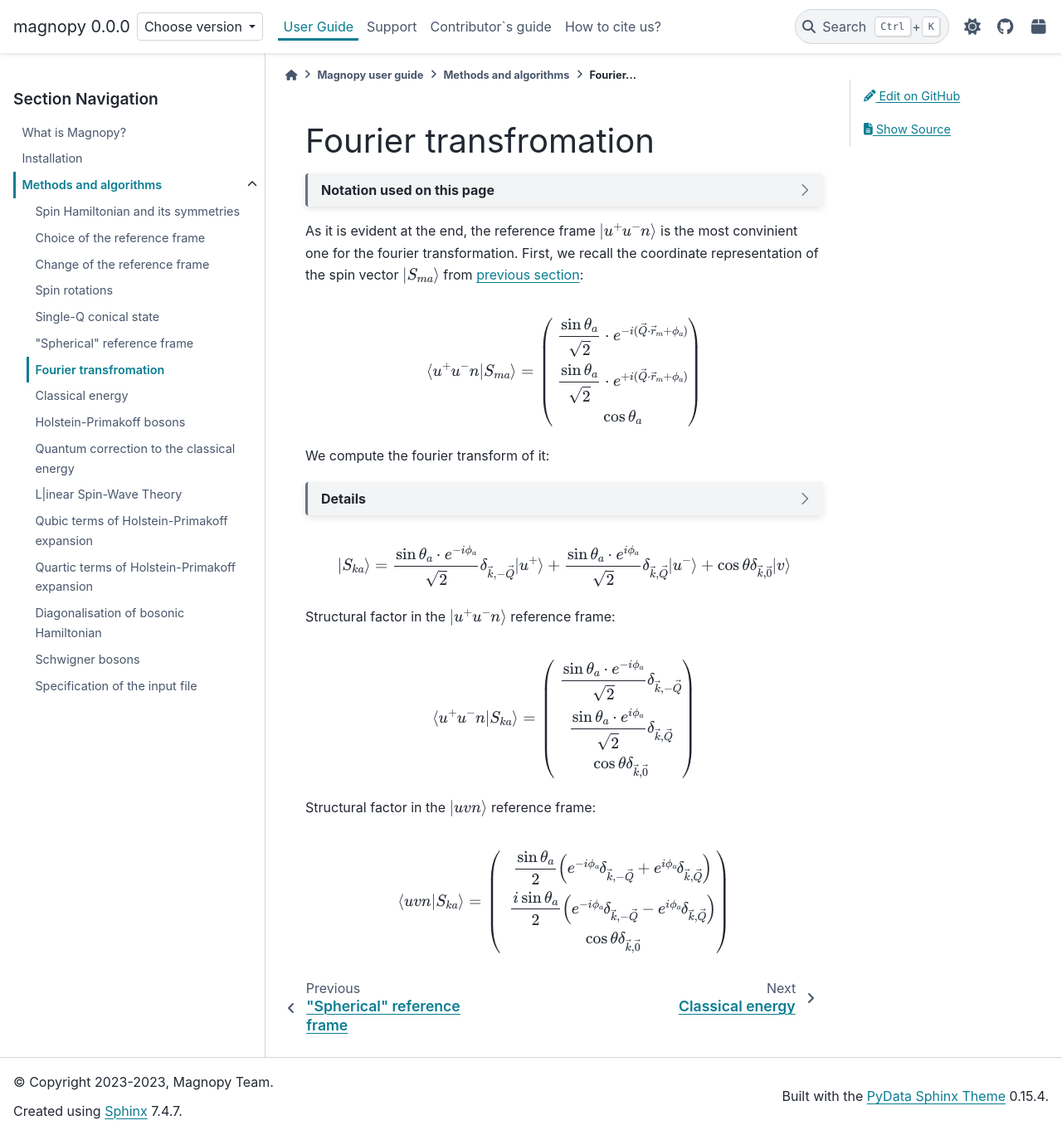
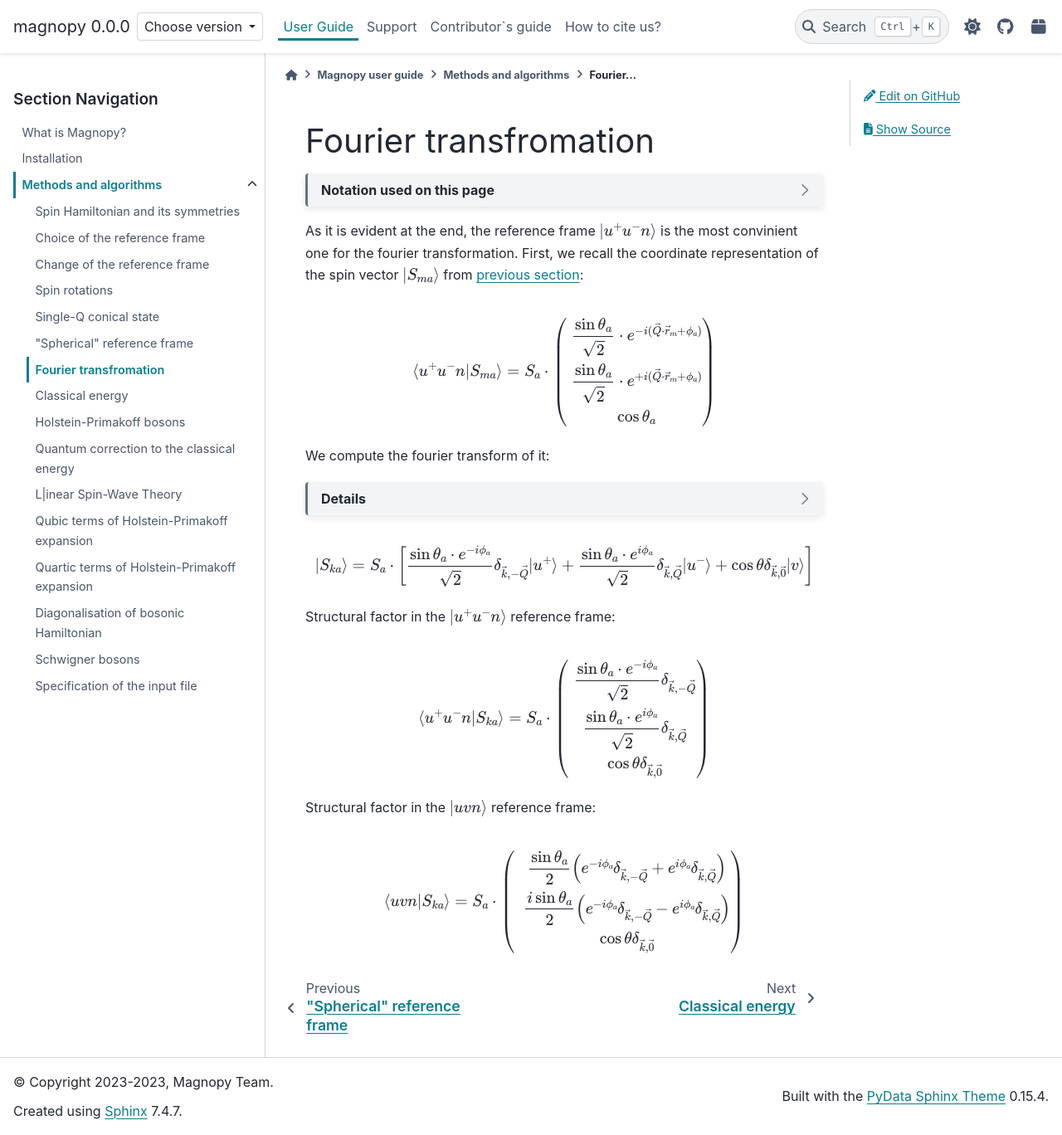
Before and after one commit to marcomarino123/magnopy, a Sphinx documentation site: the page built from docs/source/user-guide/methods/spin-fourier.rst, in a window 1280 px wide and 1368 px high. Shown: the whole window at 83% size. Built offline with Sphinx 7.4.7 and the PyData theme 0.15.4, drawn with Linux system fonts in a browser that asks for light colours; a script that is not in the unit is left out.

Commit message:
Add missed spin length

```diff
--- a/docs/source/user-guide/methods/spin-fourier.rst
+++ b/docs/source/user-guide/methods/spin-fourier.rst
@@ -17,7 +19,7 @@ from :ref:`previous section <user-guide_methods_spherical-rf>`:
 
 .. math::
   \langle u^+u^-n\vert S_{ma}\rangle
-  =
+  =S_a\cdot
   \begin{pmatrix}
     \dfrac{\sin\theta_a}{\sqrt{2}}\cdot e^{- i (\vec{Q}\cdot\vec{r}_m + \phi_a)} \\
     \dfrac{\sin\theta_a}{\sqrt{2}}\cdot e^{+ i (\vec{Q}\cdot\vec{r}_m + \phi_a)} \\
@@ -32,29 +34,30 @@ We compute the fourier transform of it:
     \begin{multline}
       \vert S_{ka} \rangle
       = \dfrac{1}{M}\sum_{m} e^{-i\vec{k}\vec{r_m}} \vert S_{ma} \rangle
-      = \dfrac{\sin\theta_a\cdot e^{-i\phi_a}}{\sqrt{2}} \vert u^+\rangle
+      = S_a\cdot\left[\dfrac{\sin\theta_a\cdot e^{-i\phi_a}}{\sqrt{2}} \vert u^+\rangle
       \left(\dfrac{1}{M}\sum_{m}e^{-i\vec{r}_m(\vec{k}+\vec{Q})}\right)\\
       + \dfrac{\sin\theta_a\cdot e^{i\phi_a}}{\sqrt{2}} \vert u^-\rangle
       \left(\dfrac{1}{M}\sum_{m}e^{-i\vec{r}_m(\vec{k}-\vec{Q})}\right)
       + \cos\theta \left(\dfrac{1}{M}\sum_{m}e^{-i\vec{k}\vec{r}_m}\right) \vert v \rangle
+      \right]
     \end{multline}
 
   where :math:`m = 1, ..., M`
 
 .. math::
   \vert S_{ka} \rangle
-  = \dfrac{\sin\theta_a\cdot e^{-i\phi_a}}{\sqrt{2}}
+  = S_a\cdot\left[\dfrac{\sin\theta_a\cdot e^{-i\phi_a}}{\sqrt{2}}
   \delta_{\vec{k}, -\vec{Q}} \vert u^+\rangle
   + \dfrac{\sin\theta_a\cdot e^{i\phi_a}}{\sqrt{2}}
   \delta_{\vec{k}, \vec{Q}} \vert u^-\rangle
-  + \cos\theta \delta_{\vec{k}, \vec{0}} \vert v \rangle
+  + \cos\theta \delta_{\vec{k}, \vec{0}} \vert v \rangle\right]
 
 Structural factor in the :math:`\vert u^+u^-n\rangle` reference frame:
 
 .. math::
   \langle u^+u^-n\vert S_{ka} \rangle
   =
-  \begin{pmatrix}
+  S_a\cdot\begin{pmatrix}
     \dfrac{\sin\theta_a\cdot e^{-i\phi_a}}{\sqrt{2}}
     \delta_{\vec{k}, -\vec{Q}} \\
     \dfrac{\sin\theta_a\cdot e^{i\phi_a}}{\sqrt{2}}
@@ -67,7 +70,7 @@ Structural factor in the :math:`\vert uvn\rangle` reference frame:
 .. math::
   \langle uvn\vert S_{ka} \rangle
   =
-  \begin{pmatrix}
+  S_a\cdot\begin{pmatrix}
     \dfrac{\sin\theta_a}{2}
     \left(e^{-i\phi_a}\delta_{\vec{k}, -\vec{Q}} +
     e^{i\phi_a}\delta_{\vec{k}, \vec{Q}}\right) \\
```
Also changed, not shown: other parts of docs/source/user-guide/methods/spin-fourier.rst (+2 -0 lines).
